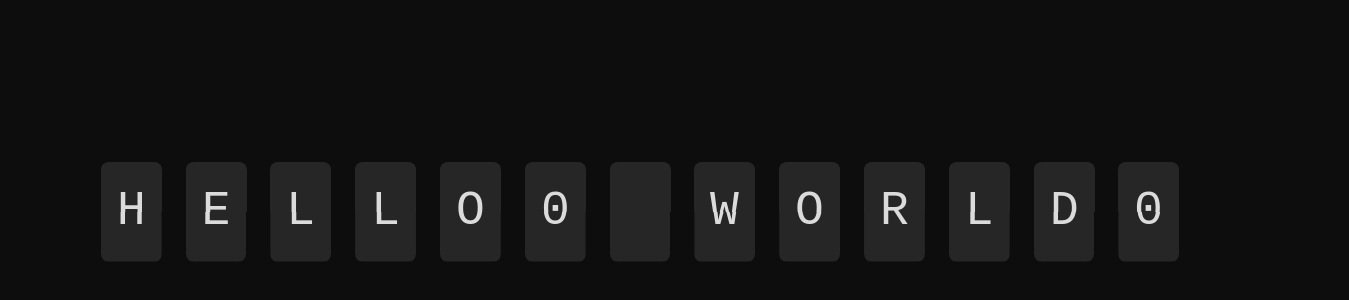
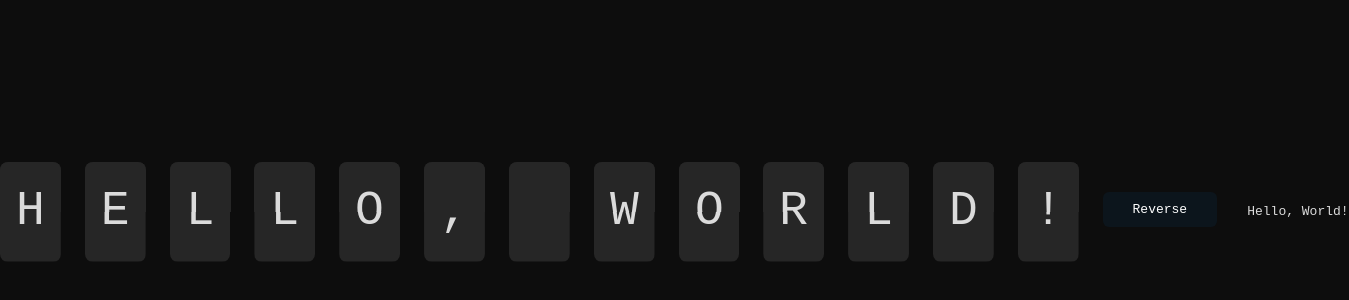
Before and after one commit to quentint/split-flap-display, a Vue app: page / in a window 1280 px wide. Shown: the part 188-488 px from the top of the page, 1349 px wide, since content can reach past the window. Built offline with nearby package versions, Linux system fonts and the light colour scheme.

Commit message:
Reverse toggler to preview changed character feature

```diff
--- a/src/App.vue
+++ b/src/App.vue
@@ -1,11 +1,18 @@
 <script setup lang="ts">
 import SplitFlap from './components/SplitFlap.vue';
-const string = 'Hello, World!';
+import {ref} from 'vue'
+const s = ref('Hello, World!');
+
+const reverse = () => {
+  s.value = s.value.split('').reverse().join('');
+};
 </script>
 
 <template>
   <pre>
-    <SplitFlap v-for="c in string.toUpperCase()" :char="c" :duration="5000" />
+    <SplitFlap v-for="c in s.toUpperCase()" :char="c" :duration="3000" />
+    <button @click="reverse">Reverse</button>
+    <span>{{ s }}</span>
   </pre>
 </template>
 
```
